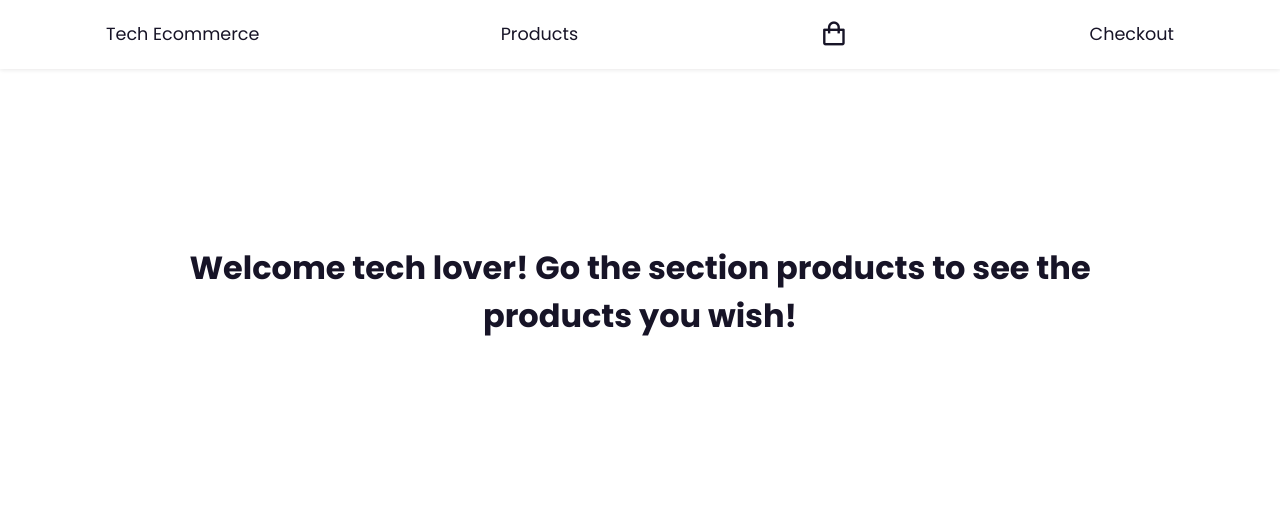
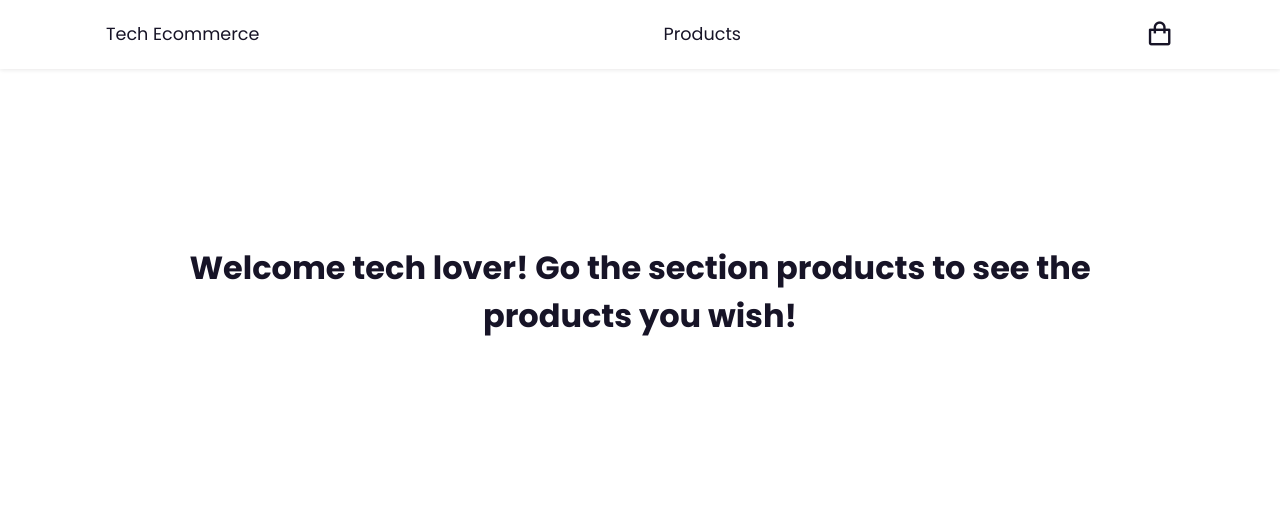
Before and after one commit to Ariselef/ecommerce-js, a plain HTML site: page index.html in a window 1280 px wide. Drawn offline with nearby package versions, Linux system fonts and the light colour scheme.

Commit message:
delete checkout i html

```diff
--- a/index.html
+++ b/index.html
@@ -14,7 +14,6 @@
             <a href="/index.html" class="logo">Tech Ecommerce</a>
             <a href="/ecommerce-js/products.html" class="checkout-icon">Products</a>
             <i class='bx bx-shopping-bag' id="cart-icon"></i>
-            <a href="/ecommerce-js/checkout.html" class="checkout-home">Checkout</a>
         </div>
                <!--Cart-->
                <div class="cart">
```
